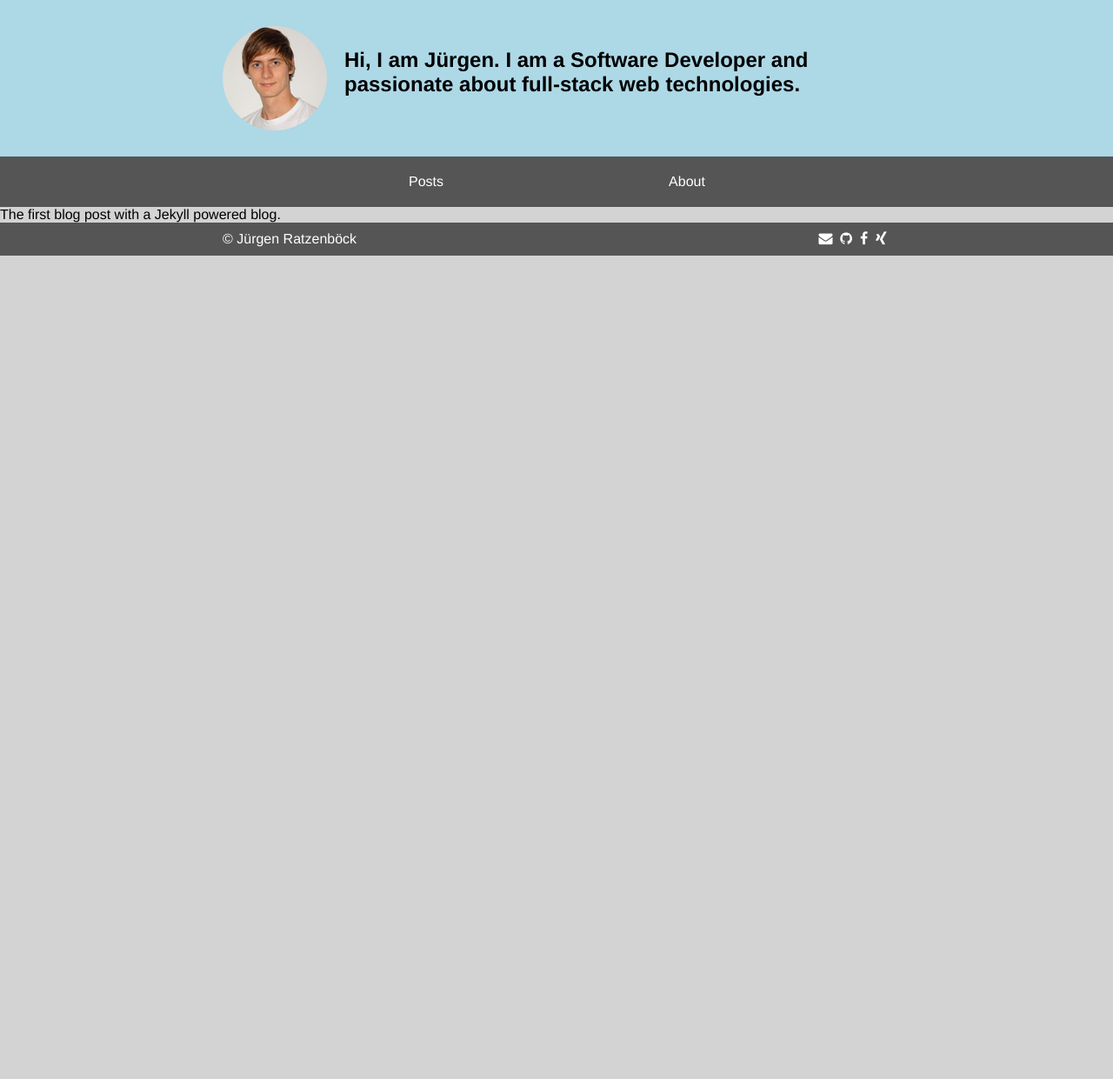
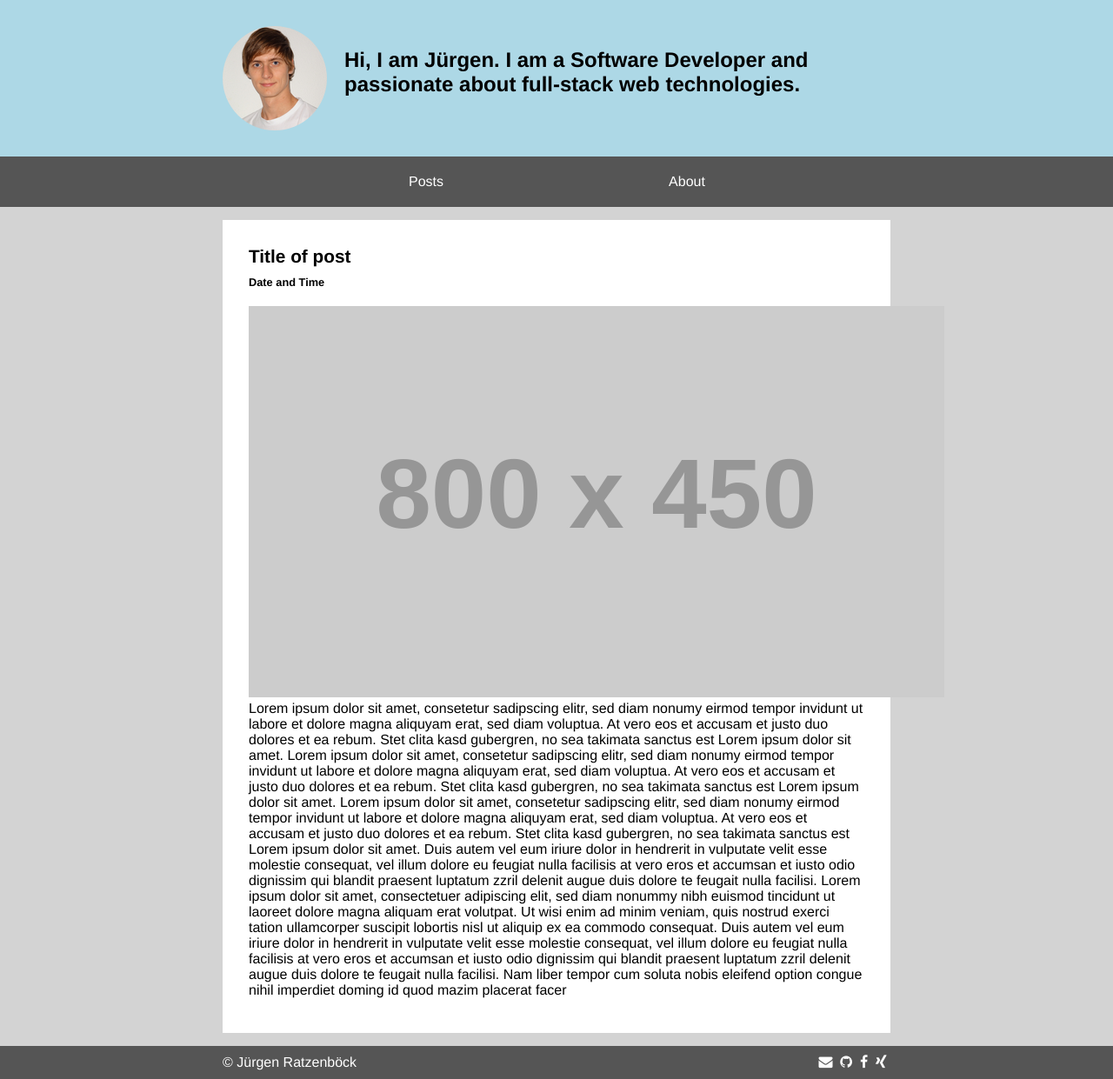
Before and after one commit to jratzenboeck/jratzenboeck-blog, a Jekyll site: the page built from _posts/2017-06-23-test-post.md, in a window 1280 px wide. Shown: the whole page at 87% size. Built offline with Jekyll 4.4.1, drawn with Linux system fonts in a browser that asks for light colours; before the commit the page ends 900 px from its top, so only the background shows below that.

Commit message:
Add page which shows a post in detail

```diff
--- a/_layouts/post.html
+++ b/_layouts/post.html
@@ -2,6 +2,19 @@
 layout: default
 ---
 
-<div>
-    {{content}}
-</div>
+<article class="content-container">
+    <h2 class="text-center">Title of post</h2>
+    <h3 class="text-center">Date and Time</h3>
+    <div>
+        <img src="http://via.placeholder.com/800x450">
+    </div>
+    <p class="full-text">
+        Lorem ipsum dolor sit amet, consetetur sadipscing elitr, sed diam nonumy eirmod tempor invidunt ut labore et dolore magna aliquyam erat, sed diam voluptua. At vero eos et accusam et justo duo dolores et ea rebum. Stet clita kasd gubergren, no sea takimata sanctus est Lorem ipsum dolor sit amet. Lorem ipsum dolor sit amet, consetetur sadipscing elitr, sed diam nonumy eirmod tempor invidunt ut labore et dolore magna aliquyam erat, sed diam voluptua. At vero eos et accusam et justo duo dolores et ea rebum. Stet clita kasd gubergren, no sea takimata sanctus est Lorem ipsum dolor sit amet. Lorem ipsum dolor sit amet, consetetur sadipscing elitr, sed diam nonumy eirmod tempor invidunt ut labore et dolore magna aliquyam erat, sed diam voluptua. At vero eos et accusam et justo duo dolores et ea rebum. Stet clita kasd gubergren, no sea takimata sanctus est Lorem ipsum dolor sit amet.
+
+        Duis autem vel eum iriure dolor in hendrerit in vulputate velit esse molestie consequat, vel illum dolore eu feugiat nulla facilisis at vero eros et accumsan et iusto odio dignissim qui blandit praesent luptatum zzril delenit augue duis dolore te feugait nulla facilisi. Lorem ipsum dolor sit amet, consectetuer adipiscing elit, sed diam nonummy nibh euismod tincidunt ut laoreet dolore magna aliquam erat volutpat.
+
+        Ut wisi enim ad minim veniam, quis nostrud exerci tation ullamcorper suscipit lobortis nisl ut aliquip ex ea commodo consequat. Duis autem vel eum iriure dolor in hendrerit in vulputate velit esse molestie consequat, vel illum dolore eu feugiat nulla facilisis at vero eros et accumsan et iusto odio dignissim qui blandit praesent luptatum zzril delenit augue duis dolore te feugait nulla facilisi.
+
+        Nam liber tempor cum soluta nobis eleifend option congue nihil imperdiet doming id quod mazim placerat facer
+    </p>
+</article>
```
